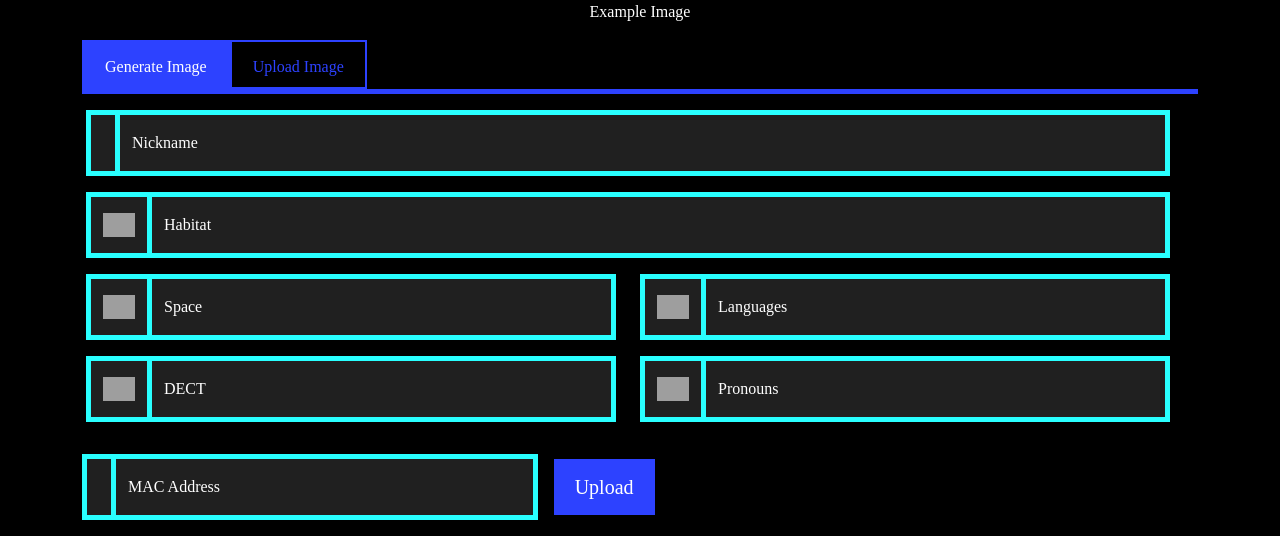
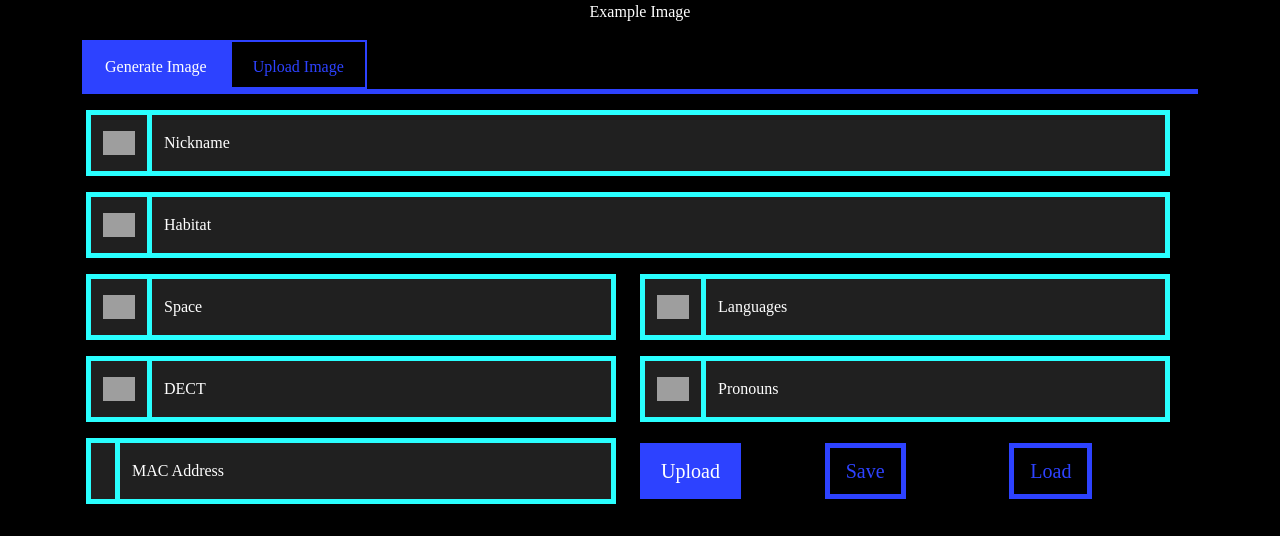
Before and after one commit to Chaostreff-Potsdam/zonen-tags, a Flask app: page / in a window 1280 px wide. Shown: the part 545-1081 px from the top of the page. After the commit the page ends 1049 px from the top, so only its background shows below. Run offline with Flask 3, Linux system fonts and the light colour scheme; some libraries are stand-ins or nearby versions; some web fonts are replaced; grey boxes are pictures that could not be loaded.

Commit message:
fix all the html things

```diff
--- a/tag_configurator/templates/index.html
+++ b/tag_configurator/templates/index.html
@@ -40,86 +40,32 @@
             <div class="tab-pane fade show active" id="generate" role="tabpanel" aria-labelledby="generate-tab">
 
                 <form id="form" hx-post="/upload" hx-target="#toastBody.text" class="form row g-3 mt-3 ">
-                    <!-- {% for row in rows %}
-                        {% for col in columns %}
 
-                        {% endfor %}
-                    {% endfor %} -->
+                    <!-- generate form inputs -->
+                    {% for row in inputs %}
                     <div class="row">
-                        <!-- Nickname Input -->
+                        {% for field in row %}
+                        <div class="col">
                             <div class="input-group mb-3">
-                            <span class="input-group-text"><i class="fa-solid fa-at"></i></span>
+                                <span class="input-group-text"><img src="{{ field.icon }}"
+                                        alt="{{ field.icon.split('/') | last }}"
+                                        icon_slug="{{ field.icon_slug }}"></span>
                                 <div class="form-floating">
-                                <input type="text" class="form-control form-control-lg" id="name" name="name"
-                                    placeholder="Enter your nickname" required>
-                                <label for="nickname">Nickname</label>
+                                    {% if "icon_slug" in field %}
+                                    <input type="hidden" name="{{ field.icon_slug }}" id="{{ field.icon_slug }}"
+                                        value="{{ field.icon.split('/') | last }}">
+                                    {% endif %}
+                                    <input type="text" class="form-control form-control-lg" id="{{ field.slug }}"
+                                        name="{{ field.slug }}" placeholder="{{ field.name }}" required />
+                                    <label for="{{ field.slug }}">{{ field.name }}</label>
                                 </div>
                             </div>
                         </div>
-
+                        {% endfor %}
+                    </div>
+                    {% endfor %}
                     <div class="row">
-                        <!-- Habitat Input -->
-                        <div class="input-group mb-3">
-                            <span class="input-group-text"><img src="static/icons/flagge.png" alt=""></span>
-                            <div class="form-floating">
-                                <input type="text" class="form-control form-control-lg" id="habitat" name="habitat"
-                                    placeholder="Enter your nickname" required>
-                                <label for="nickname">Habitat</label>
-                            </div>
-                        </div>
-                    </div>
-
-                    <div class="row">
-                        <div class="col">
-                            <!-- Space Input -->
-                            <div class="input-group mb-3">
-                                <span class="input-group-text"><img class="icon" src="static/icons/house.png" alt=""></span>
-                                <div class="form-floating">
-                                    <input type="text" class="form-control form-control-lg" id="space" name="space"
-                                        placeholder="Enter your nickname" required>
-                                    <label for="nickname">Space</label>
-                                </div>
-                            </div>
-                        </div>
-                        <!-- Languages Input -->
-                        <div class="col">
-                            <div class="input-group mb-3">
-                                <span class="input-group-text"><img src="static/icons/text.png" alt=""></span>
-                                <div class="form-floating">
-                                    <input type="text" class="form-control form-control-lg" id="languages"
-                                        name="languages" placeholder="Enter your nickname" required>
-                                    <label for="nickname">Languages</label>
-                                </div>
-                            </div>
-                        </div>
-                    </div>
-                    <div class="row">
-                        <div class="col">
-                            <!-- DECT Input -->
-                            <div class="input-group mb-3">
-                                <span class="input-group-text"><img id="dectIcon" src="static/icons/handy.png" alt="" srcset="" width="100%"></span>
-                                <div class="form-floating">
-                                    <input type="hidden" name="third_line_icon1">
-                                    <input type="text" class="form-control form-control-lg" id="dect" name="dect"
-                                        placeholder="Enter your DECT Number" required>
-                                    <label for="nickname">DECT</label>
-                                </div>
-                            </div>
-                        </div>
-                        <div class="col">
-                            <!-- Pronouns Input -->
-                            <div class="input-group mb-3">
-                                <span class="input-group-text"><img src="static/icons/!.png" alt=""></span>
-                                <div class="form-floating">
-                                    <input type="text" class="form-control form-control-lg" id="pronouns"
-                                        name="pronouns" placeholder="Enter your nickname" required>
-                                    <label for="nickname">Pronouns</label>
-                                </div>
-                            </div>
-                        </div>
-                    </div>
-
-                    <div class="col-md-5">
+                        <div class="col-6">
 
                             <!-- MAC Input -->
                             <div class="input-group mb-3">
@@ -131,14 +77,25 @@
                                 </div>
                             </div>
                         </div>
-                    <div class="col-2 d-flex align-items-center">
+                        <div class="col-md-2 d-flex align-items-center">
                             <div class="input-group mb-3">
                                 <button id="upload_button" type="button" class="btn btn-primary btn-lg">Upload</button>
                             </div>
                         </div>
+                        <div class="col d-flex align-items-center">
+                            <div class="input-group mb-3">
+                                <button id="save_button" type="button" class="btn btn-secondary btn-lg">Save</button>
+                                <a id="json_download" style="display: none;"></a>
+                            </div>
+                        </div>
+                        <div class="col d-flex align-items-center">
+                            <div class="input-group mb-3">
+                                <button id="load_button" type="button" class="btn btn-secondary btn-lg">Load</button>
+                            </div>
+                        </div>
+                    </div>
 
                 </form>
-
             </div>
             <!-- upload tab -->
             <div class="tab-pane fade" id="upload" role="tabpanel" aria-labelledby="upload-tab">
@@ -183,7 +140,8 @@
         <!-- </div> -->
 
         <!-- Modal -->
-  <div class="modal fade" id="iconSelectionModal" tabindex="-1" aria-labelledby="exampleModalLabel" aria-hidden="true">
+        <div class="modal fade" id="iconSelectionModal" tabindex="-1" aria-labelledby="exampleModalLabel"
+            aria-hidden="true">
             <div class="modal-dialog">
                 <div class="modal-content">
                     <div class="modal-header">
@@ -191,15 +149,39 @@
                         <button type="button" class="btn-close" data-bs-dismiss="modal" aria-label="Close"></button>
                     </div>
                     <div class="modal-body">
+
+                        {% for row in icons | batch(6) %}
                         <div class="row">
-            {% for icon in icons %}
+                            {% for icon in row %}
                             <div class="col">
-                <img src="{{ icon }}" class="selectable-icon" width="100%"/>
+                                <img src="{{ icon }}" class="selectable-icon" width="42px" />
                             </div>
                             {% endfor %}
                         </div>
+                        {% endfor %}
                     </div>
                     <div class="modal-footer">
+                        <button type="button" class="btn btn-secondary" data-bs-dismiss="modal">Close</button>
+                    </div>
+                </div>
+            </div>
+        </div>
+
+
+         <!-- Modal -->
+         <div id="load_modal" class="modal fade" id="iconSelectionModal" tabindex="-1" aria-labelledby="exampleModalLabel"
+         aria-hidden="true">
+         <div class="modal-dialog">
+             <div class="modal-content">
+                 <div class="modal-header">
+                     <h1 class="modal-title fs-5" id="exampleModalLabel">Load Settings</h1>
+                     <button type="button" class="btn-close" data-bs-dismiss="modal" aria-label="Close"></button>
+                 </div>
+                 <div class="modal-body">
+                    <input class="form-control form-control-lg" type="file" id="load_file" name="load_file" />
+                 </div>
+                 <div class="modal-footer">
+                    <button id="load_confirm" type="button" class="btn btn-primary" data-bs-dismiss="modal">Load</button>
                     <button type="button" class="btn btn-secondary" data-bs-dismiss="modal">Close</button>
                  </div>
              </div>
```
Lines whose indentation alone changed are shown as unchanged.
